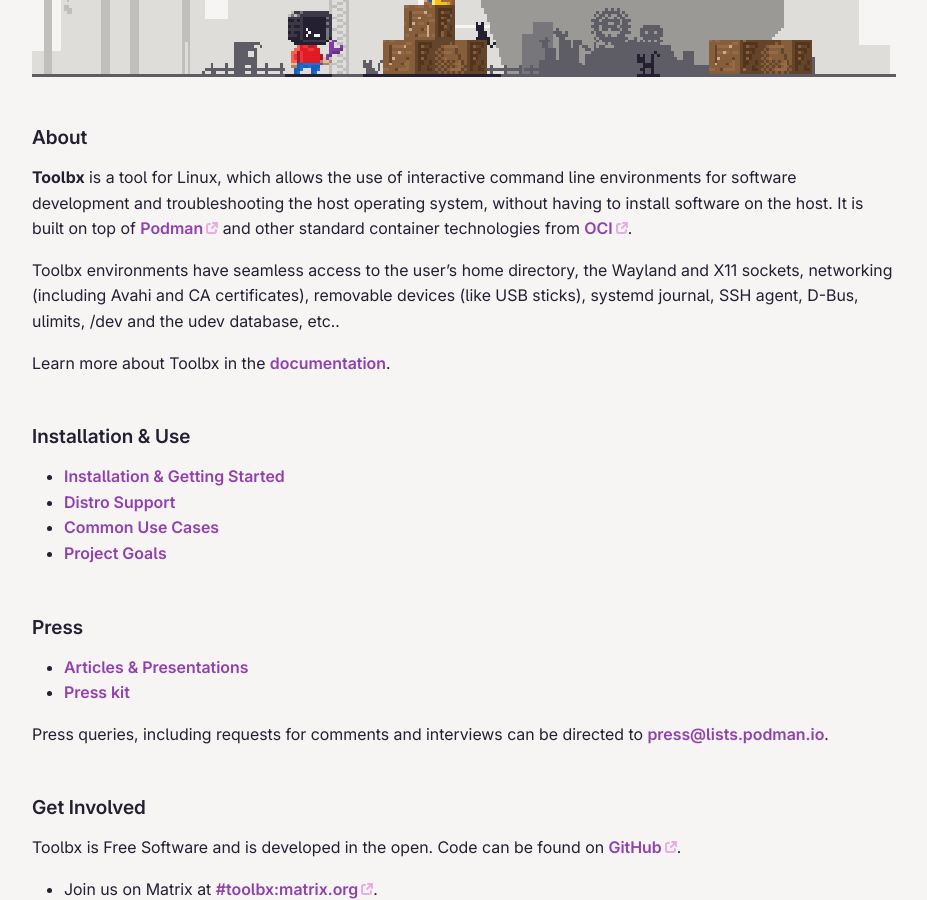
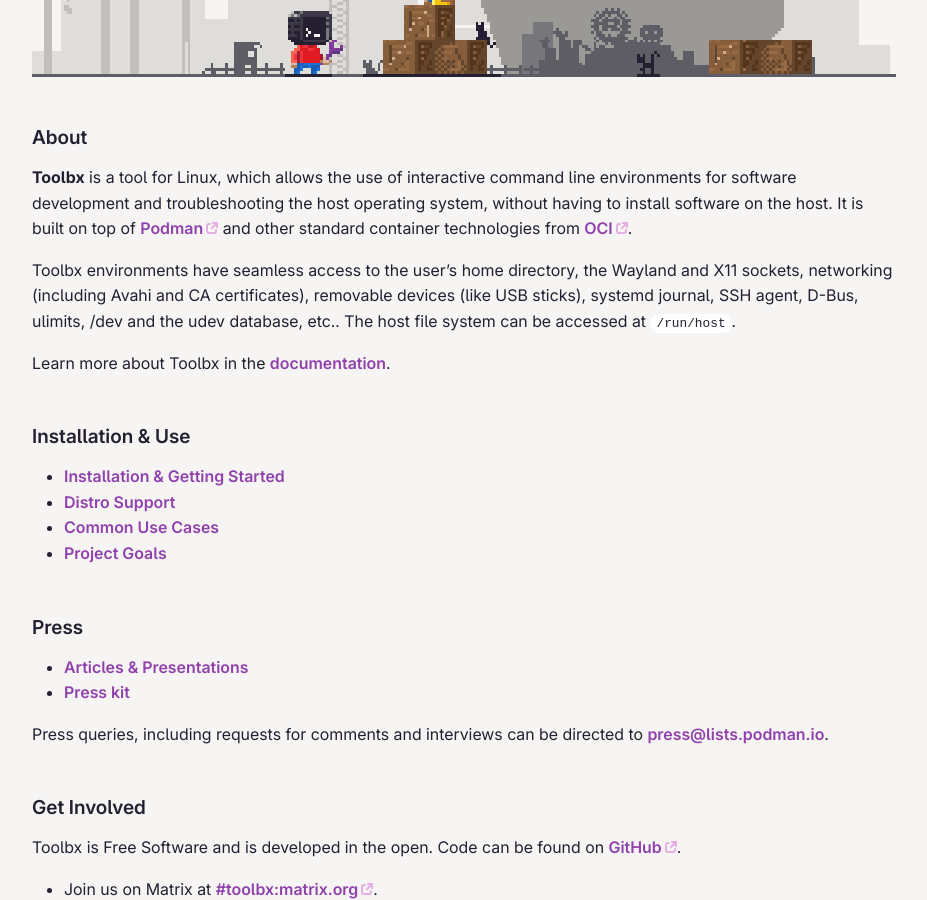
Before and after one commit to containers/containertoolbx.org, a Jekyll site: the page built from index.md, in a window 1280 px wide and 900 px high, scrolled down 339 px. Shown: the whole window, without its empty margins (176-1103 px from the left). Built offline with Jekyll 4.4.1, drawn with Linux system fonts in a browser that asks for light colours.

Commit message:
Mention access to the host file system at /run/host
The ability to access the host file system from inside the container at
/run/host is an important feature that lets users add their own custom
bind mounts and symbolic links.  It emphasizes that Toolbx makes no
promise about security beyond what's already available in the usual
command line environment on the host.

Therefore, it's good to mention it prominently outside the manual page
for the 'create' command [1].

See:
https://github.com/containers/toolbox/commit/d03a5fee80f2f72d
https://github.com/containers/toolbox/pull/827

[1] https://github.com/containers/toolbox/blob/main/doc/toolbox-create.1.md

https://github.com/containers/toolbox/issues/1649

```diff
--- a/index.md
+++ b/index.md
@@ -11,7 +11,7 @@
 
 **Toolbx** is a tool for Linux, which allows the use of interactive command line environments for software development and troubleshooting the host operating system, without having to install software on the host. It is built on top of [Podman](https://podman.io/) and other standard container technologies from [OCI](https://opencontainers.org/).
 
-Toolbx environments have seamless access to the user's home directory, the Wayland and X11 sockets, networking (including Avahi and CA certificates), removable devices (like USB sticks), systemd journal, SSH agent, D-Bus, ulimits, /dev and the udev database, etc..
+Toolbx environments have seamless access to the user's home directory, the Wayland and X11 sockets, networking (including Avahi and CA certificates), removable devices (like USB sticks), systemd journal, SSH agent, D-Bus, ulimits, /dev and the udev database, etc.. The host file system can be accessed at `/run/host`.
 
 Learn more about Toolbx in the [documentation](doc).
 
```
Also changed, not shown: doc.md (+1 -1 lines), use.md (+1 -1 lines).
